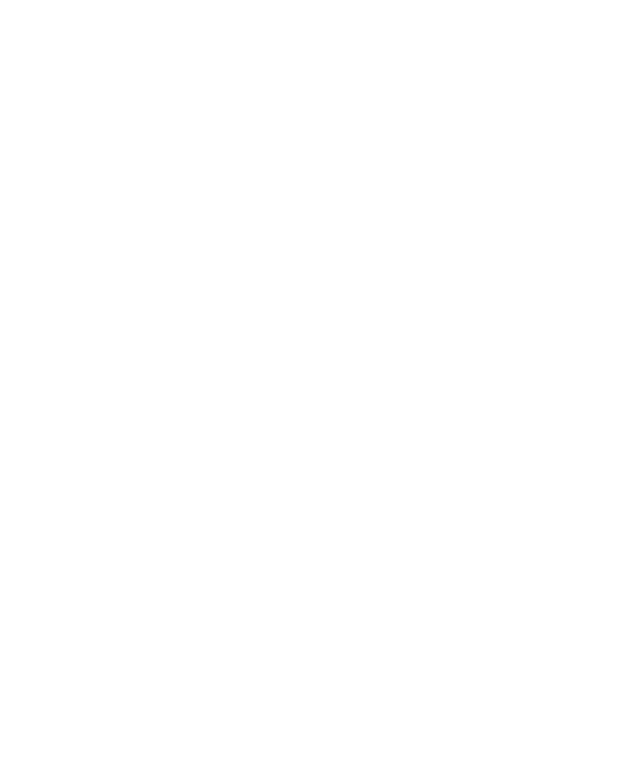
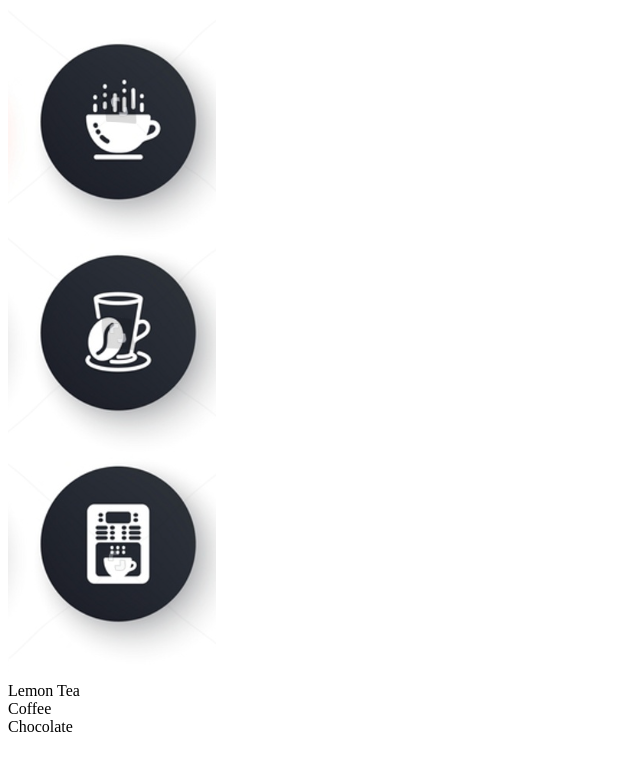
Before and after one commit to KOlofinmoyin/HotDrinksMaker, a plain HTML site: page index.html in a window 1280 px wide. Shown: the whole page, without its empty margins (0-640 px from the left). Drawn offline with Linux system fonts and the light colour scheme.

Commit message:
Add image and buttons to the screen
- Unstyled feature

- Add image and divs

- Only affects html

Closes #1
Closes #4

```diff
--- a/index.html
+++ b/index.html
@@ -9,6 +9,14 @@
 
 <body>
 
+    <div id="hotDrinksMaker">
+        <img src="Assets/Images/drinkbuttons.png" alt="Hot Drinks Maker" id="drinkImage">
+        <div id="lemonTeaButton" class="hot-drink-button">Lemon Tea</div>
+        <div id="coffeeButton" class="hot-drink-button">Coffee</div>
+        <div id="chocolateButton" class="hot-drink-button">Chocolate</div>
+    </div>
+
+
 </body>
 
 </html>
```
Also changed, not shown: Assets/Images/brew.png (added), 2 other files.
